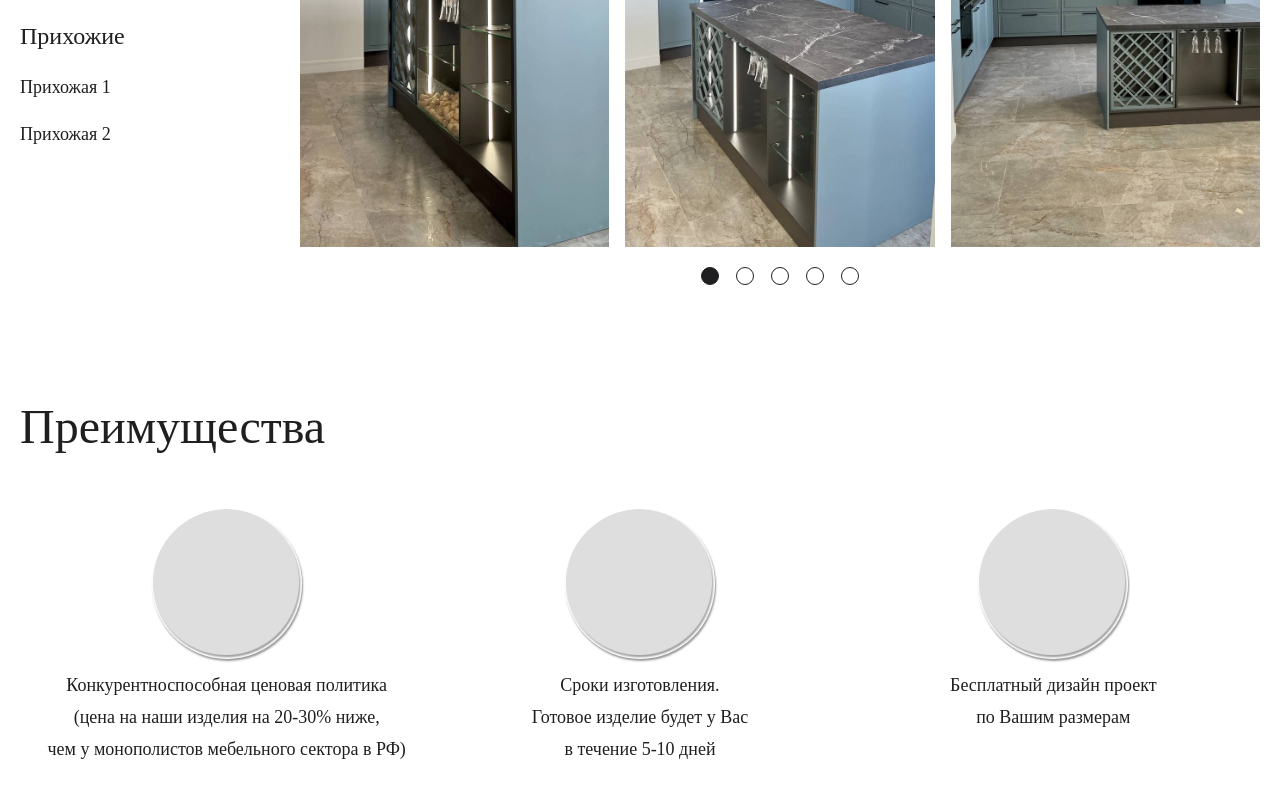
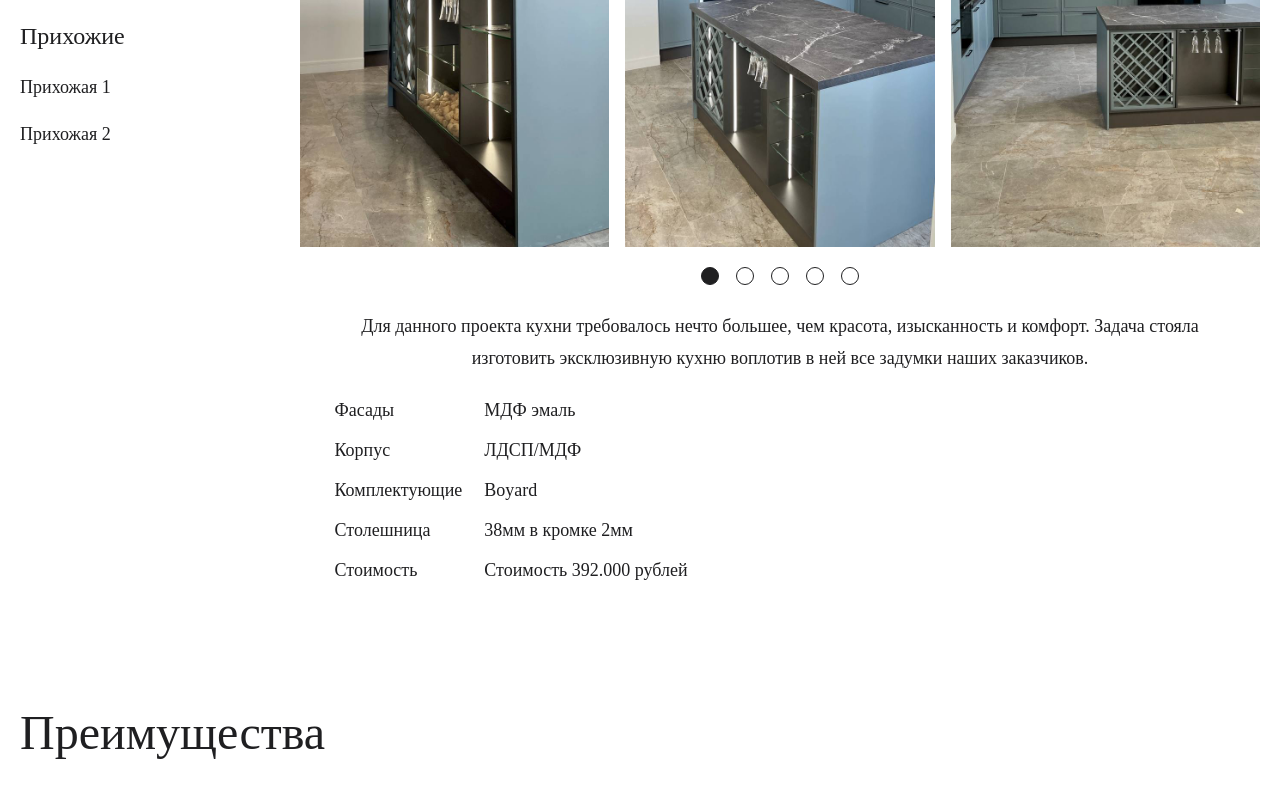
Before and after one commit to dmsk01/palladium, a website built with webpack: page src/index.html in a window 1280 px wide. Shown: the part 2676-3464 px from the top of the page. Built offline with nearby package versions, Linux system fonts and the light colour scheme; files whose address does not match are found by name.

Commit message:
add slide description

```diff
--- a/src/html/_cases.htm
+++ b/src/html/_cases.htm
@@ -23,10 +23,10 @@
           </div>
         </div>
         <div data-tabs-body class="cases__content">
-          <div class="cases__body case-1">
-            <div class="case-1__inner">
-              <div class="case-1__slider swiper">
-                <div class="case-1__wrapper swiper-wrapper">
+          <div class="cases__body case case-1">
+            <div class="case__inner">
+              <div class="case-1__slider case__slider swiper">
+                <div class="case-1__wrapper case__wrapper swiper-wrapper">
                   <div class="case-1__slide case-slide swiper-slide">
                     <div class="swiper-slide__inner">
                       <img src="@img/cases/kitchen/1/1.jpg" alt="Kitchen case">
@@ -64,8 +64,7 @@
                   </div>
                 </div>
               </div>
-              <div class="case-1__paggination paggination-gap swiper-pagination"></div>
-              <div class="case-1__controls">
+              <div class="case-1__controls case__controls">
                 <button type="button" class="case-1-swiper-button-prev">
                   <img src="@img/icons/prev.svg" alt="prev slide">
                 </button>
@@ -73,6 +72,35 @@
                   <img src="@img/icons/next.svg" alt="next slide">
                 </button>
               </div>
+              <div class="case-1__paggination paggination-gap swiper-pagination"></div>
+            </div>
+            <div class="case__description description-case">
+              <p class="description-case__text">
+                Для данного проекта кухни требовалось нечто большее, чем красота, изысканность и комфорт.
+                Задача стояла изготовить эксклюзивную кухню воплотив в ней все задумки наших заказчиков.
+              </p>
+              <table class="description-case__materials">
+                <tr>
+                  <td>Фасады</td>
+                  <td>МДФ эмаль</td>
+                </tr>
+                <tr>
+                  <td>Корпус</td>
+                  <td>ЛДСП/МДФ</td>
+                </tr>
+                <tr>
+                  <td>Комплектующие</td>
+                  <td>Boyard</td>
+                </tr>
+                <tr>
+                  <td>Столешница</td>
+                  <td>38мм в кромке 2мм</td>
+                </tr>
+                <tr>
+                  <td>Стоимость</td>
+                  <td>Стоимость 392.000 рублей</td>
+                </tr>
+              </table>
             </div>
           </div>
           <div class="cases__body">
--- a/src/scss/header.scss
+++ b/src/scss/header.scss
@@ -65,7 +65,7 @@
       width: 100%;
       height: 100vh;
       overflow-y: auto;
-      background-color: #000;
+      background-color: #1f1f21;
       transition: left 0.3s ease;
       padding: 160px 20px 30px 20px;
       &::before {
@@ -78,7 +78,7 @@
         height: 117px;
         z-index: 3;
         transition: left 0.3s ease;
-        background: #000;
+        background: #1f1f21;
         @media (max-width: $pc) {
           height: 96px;
         }
@@ -127,6 +127,9 @@
     @media (max-width: $pc) {
       font-size: 16px;
       line-height: math.div(21, 16);
+    }
+    @media (max-width: $tablet) {
+      font-size: 20px;
     }
   }
 }
--- a/src/scss/home.scss
+++ b/src/scss/home.scss
@@ -652,12 +652,14 @@
   }
 }
 
-.case-1 {
+.case {
   &__slider {
     min-width: 0;
   }
   &__swiper {
     min-width: 0;
+  }
+  &__wrapper {
   }
   &__slide {
     min-width: 0;
@@ -682,9 +684,17 @@
     display: flex;
     justify-content: space-between;
     align-items: center;
+
     @media (max-width: 1800px) {
       display: none;
     }
+  }
+  &__description {
+    max-width: 915px;
+    margin: 25px auto 0;
+    width: 100%;
+    font-size: 18px;
+    line-height: math.div(32, 18);
   }
 }
 
@@ -708,3 +718,16 @@
     width: 100%;
   }
 }
+
+.description-case {
+  &__text {
+    margin-bottom: 15px;
+    text-align: center;
+  }
+
+  &__materials {
+    tr > td {
+      padding: 3px 10px;
+    }
+  }
+}
```
